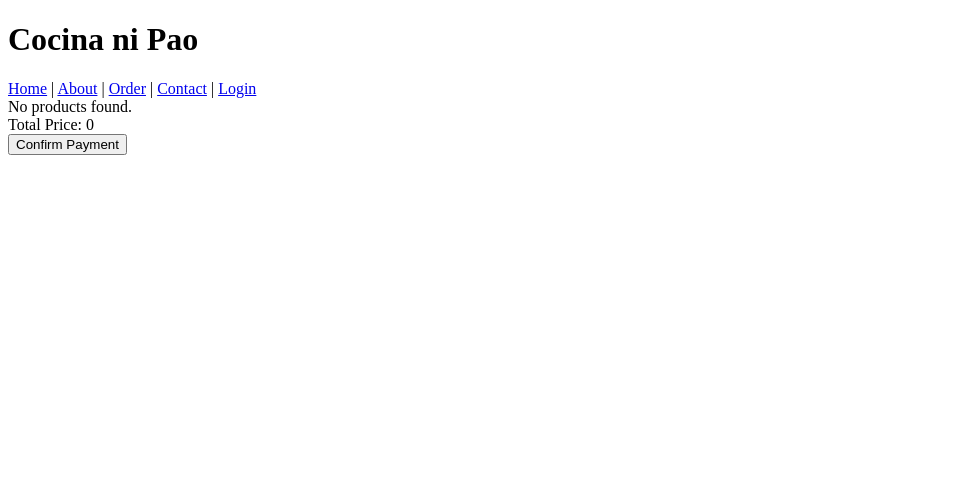
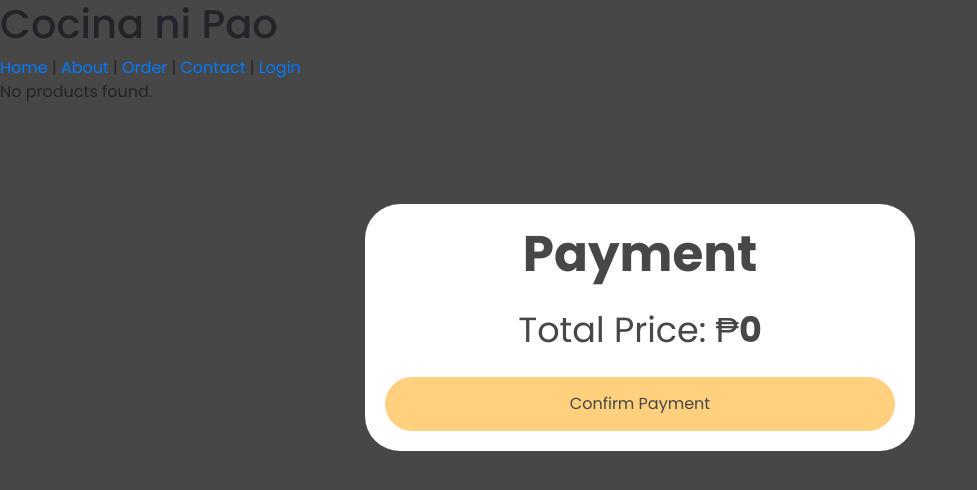
Before and after one commit to YumenoRetort/CocinaNiPao, a PHP site: page /checkout.php in a window 1280 px wide. Shown: the top 490 px of the page, without its empty margins (0-977 px from the left). Run offline with PHP 8.4, Linux system fonts and the light colour scheme.

Commit message:
Update checkout.php

```diff
--- a/checkout.php
+++ b/checkout.php
@@ -60,16 +60,72 @@ mysqli_close($con);
     <meta name="viewport" content="width=device-width, initial-scale=1.0">
     <title>Checkout</title>
     <script src="js/script.js"></script>
+    <link rel="stylesheet" href="https://maxcdn.bootstrapcdn.com/bootstrap/4.5.2/css/bootstrap.min.css">
     <link rel="stylesheet" href="css/style.css">
+    <link href="https://fonts.googleapis.com/css2?family=Poppins:wght@400;500;600;700&display=swap" rel="stylesheet">
+    <style>
+        body {
+            background-color: #474747;
+            font-family: "Poppins", sans-serif;
+        }
+        #payment-header {
+            color: #474747;
+            text-align: center;
+            margin-bottom: 20px;
+        }
+        .container {
+            margin-top: 100px;
+            background-color: white;
+            padding: 20px;
+            border-radius: 35px;
+            max-width: 550px;
+            font-size: 35px;
+        }
+        #overall_total_price {
+            color: #474747;
+            text-align: center;
+            margin-bottom: 20px;
+        }
+        button[type="submit"] {
+            width: 100%;
+            margin: 0 auto;
+            display: block;
+            transition: all 0.3s ease-in-out;
+            border-radius: 35px;
+            background-color: #FFD17F;
+            border: none;
+            color: #474747;
+            padding-top: 15px;
+            padding-bottom: 15px;
+        }
+        button[type="submit"]:hover {
+            transform: scale(1.05);
+            font-weight: bold;
+            background-color: #FFD17F;
+            color: #474747;
+        }
+        h2 {
+            font-size: 50px;
+            font-weight: bold;
+        }
+    </style>
 </head>
 <body>
+<div class="container">
+    <h2 id="payment-header">Payment</h2>
     <!-- Display overall total price -->
-    <div id="overall_total_price">Total Price: <?php echo $total_price ?></div>
+    <div id="overall_total_price">Total Price: ₱<b><?php echo $total_price ?></b></div>
 
     <!-- Confirm Payment button -->
     <form method="post" action="">
-        <button type="submit" name="confirm_payment">Confirm Payment</button>
+        <button type="submit" name="confirm_payment" class="btn btn-primary">Confirm Payment</button>
     </form>
+</div>
+
+
+    <script src="https://ajax.googleapis.com/ajax/libs/jquery/3.5.1/jquery.min.js"></script>
+    <script src="https://cdnjs.cloudflare.com/ajax/libs/popper.js/1.16.0/umd/popper.min.js"></script>
+    <script src="https://maxcdn.bootstrapcdn.com/bootstrap/4.5.2/js/bootstrap.min.js"></script>
 
 </body>
 </html>
```
